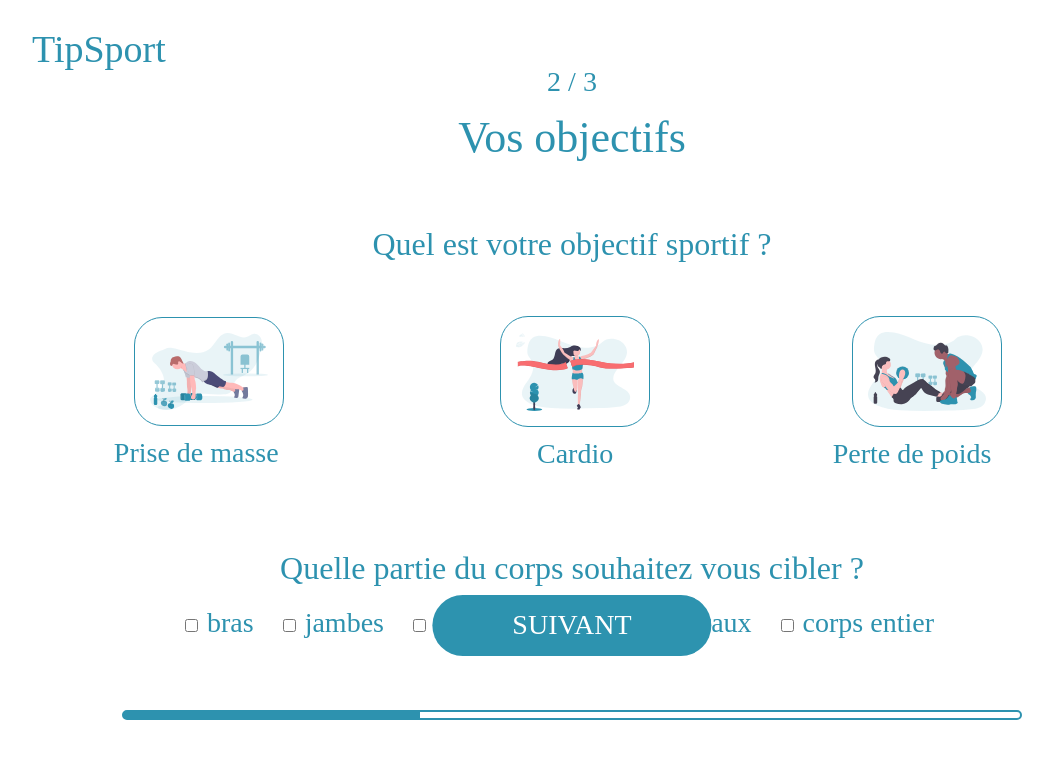
After one commit to eltha9/tips_sport, a PHP site: page /objectifs.html in a window 1280 px wide. The commit adds this page. Shown: the top 759 px of the page, without its empty margins (68-1121 px from the left). Run offline with PHP 8.4, Linux system fonts and the light colour scheme.

Commit message:
page objectif

```diff
--- /dev/null
+++ b/objectifs.html
@@ -0,0 +1,78 @@
+<!DOCTYPE html>
+<html lang="en">
+    <head>
+        <meta charset="UTF-8">
+        <meta name="viewport" content="width=device-width, initial-scale=1.0">
+        <meta http-equiv="X-UA-Compatible" content="ie=edge">
+        <title>Vos objectifs</title>
+        <link type="text/css" rel="stylesheet" href="styles/reset.css">
+        <link type="text/css" rel="stylesheet" href="styles/style.css">
+    </head>
+
+    <body>
+        <div class="tipSport">
+            <h1>TipSport</h1>
+        </div>
+
+        <div class="titles">
+            <h2 class="gothLight">2 / 3</h2>
+            <h3>Vos objectifs</h3>
+        </div>
+
+        <div class="icons">
+            <p class="gothMed">Quel est votre objectif sportif ?</p>
+
+            <div class="iconsImg">
+                <div class="pdm">
+                    <img src="images/undraw_healthy_habit_bh5w.svg" alt="">
+                    <p class="gothLight">Prise de masse</p>
+                </div>
+                <div class="cardio">
+                    <img src="images/undraw_finish_line_katerina_limpitsouni_xy20.svg" alt="">
+                    <p class="gothLight">Cardio</p>
+                </div>
+                <div class="pdp">
+                    <img src="images/undraw_personal_trainer_ote3.svg" alt="">
+                    <p class="gothLight">Perte de poids</p>
+                </div>
+            </div>
+        </div>
+
+        <div class="body">
+            <p class="gothMed">Quelle partie du corps souhaitez vous cibler ?</p>
+
+            <form action="#" method='post'>
+                <input class="gothLight" type="checkbox">
+                <label class="gothLight" for="">bras</label>
+
+                <input class="gothLight" type="checkbox">
+                <label class="gothLight" for="">jambes</label>
+
+                <input class="gothLight" type="checkbox">
+                <label class="gothLight" for="">abdos</label>
+
+                <input class="gothLight" type="checkbox">
+                <label class="gothLight" for="">dos</label>
+
+                <input class="gothLight" type="checkbox">
+                <label class="gothLight" for="">pectoraux</label>
+
+                <input class="gothLight" type="checkbox">
+                <label class="gothLight" for="">corps entier</label>
+
+            </form>
+        </div>
+
+        <div class="next">
+                <a href=""><button class="gothMed">Suivant</button></a>
+            </div>
+
+            <div class="container">
+                <div class="progress">
+                    <div class="bar"></div>
+                </div>
+            </div>
+
+        <script src="scripts/app.js"></script>
+    </body>
+</html>
--- a/styles/style.css
+++ b/styles/style.css
@@ -1,7 +1,11 @@
-/*
-bleu: #2D92AF
-gris bouton: #F8F8F8
-*/
+/* bleu: #2D92AF | gris bouton: #F8F8F8 */
+
+
+/*********
+
+INDEX.HTML
+
+*********/
 
 * {
 	box-sizing: border-box;
@@ -144,7 +148,7 @@ h3{
     padding-left: 2.8125rem;
 }
 
-/* Problems */
+/* Health problems */
 
 .problems{
     position: absolute;
@@ -160,7 +164,7 @@ h3{
     margin-left: 0.625rem;
 }
 
-/* btn "Suivant" */
+/* button "Suivant" */
 
 .next button{
     position: absolute;
@@ -202,7 +206,7 @@ h3{
 }
 
 
-/* input arrows */
+/* remove input arrows */
 
 input[type=number]::-webkit-inner-spin-button,
 input[type=number]::-webkit-outer-spin-button,
@@ -218,3 +222,66 @@ input[type="date"]::-webkit-calendar-picker-indicator {
     display: none;
     -webkit-appearance: none;
 }
+
+/************
+
+OBJECTIF.HTML
+
+************/
+
+/* sport goal */
+
+.icons {
+    margin-top: 4.25rem;
+}
+
+.icons p{
+    text-align: center;
+}
+
+.icons img{
+    width: 150px;
+    border: 1px solid #2D92AF;
+    border-radius: 28px;
+    padding: 0.9375rem;
+}
+
+.icons img:hover{
+    background: #2D92AF;
+}
+
+.icons img:focus{
+    background: #2D92AF;
+    opacity: 0.2;
+}
+
+.icons .iconsImg{
+    display: flex;
+    align-items: center;
+    justify-content: space-evenly;
+    margin-top: 3.5rem;
+}
+
+.icons .iconsImg p{
+    margin-top: 0.625rem;
+}
+
+.icons .iconsImg .pdp p,
+.icons .iconsImg .pdm p{
+    transform: translate(-12%);
+}
+
+/* body part */
+
+.body {
+    text-align: center;
+    margin-top: 5.25rem;
+}
+
+.body form{
+    margin-top: 1.5625rem;
+}
+
+.body form label{
+    padding: 0 1.5625rem 0 0.3125rem;
+}
```
Also changed, not shown: images/undraw_finish_line_katerina_limpitsouni_xy20.svg (added), images/undraw_healthy_habit_bh5w.svg (added), images/undraw_personal_trainer_ote3.svg (added).
